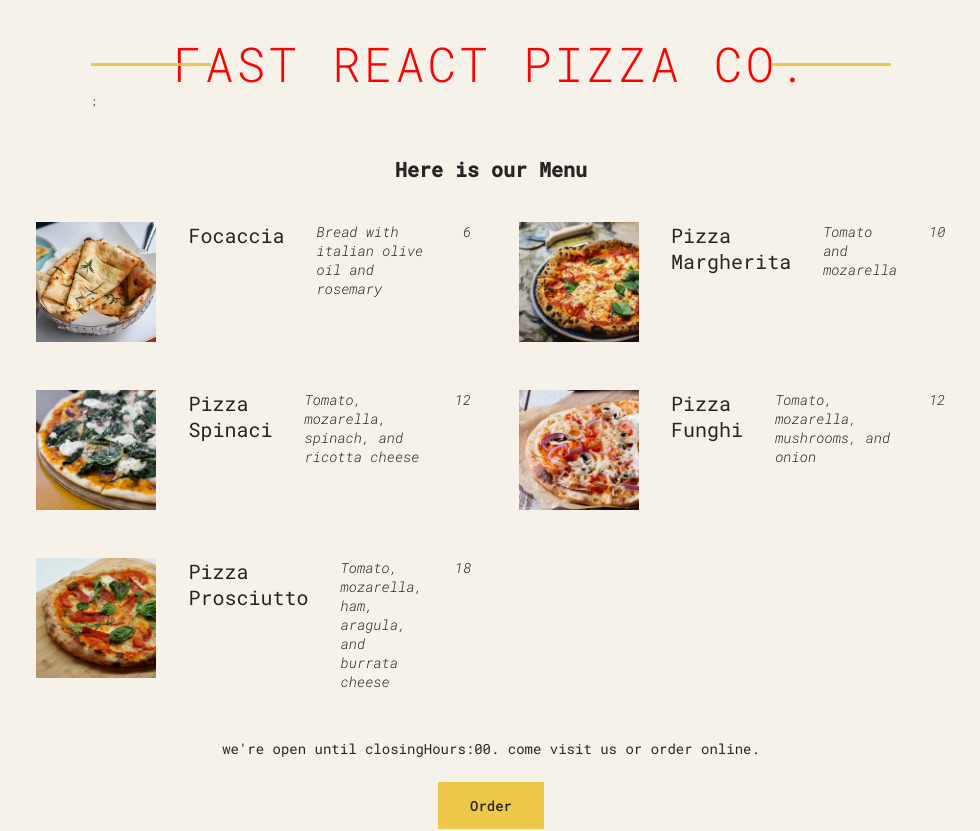
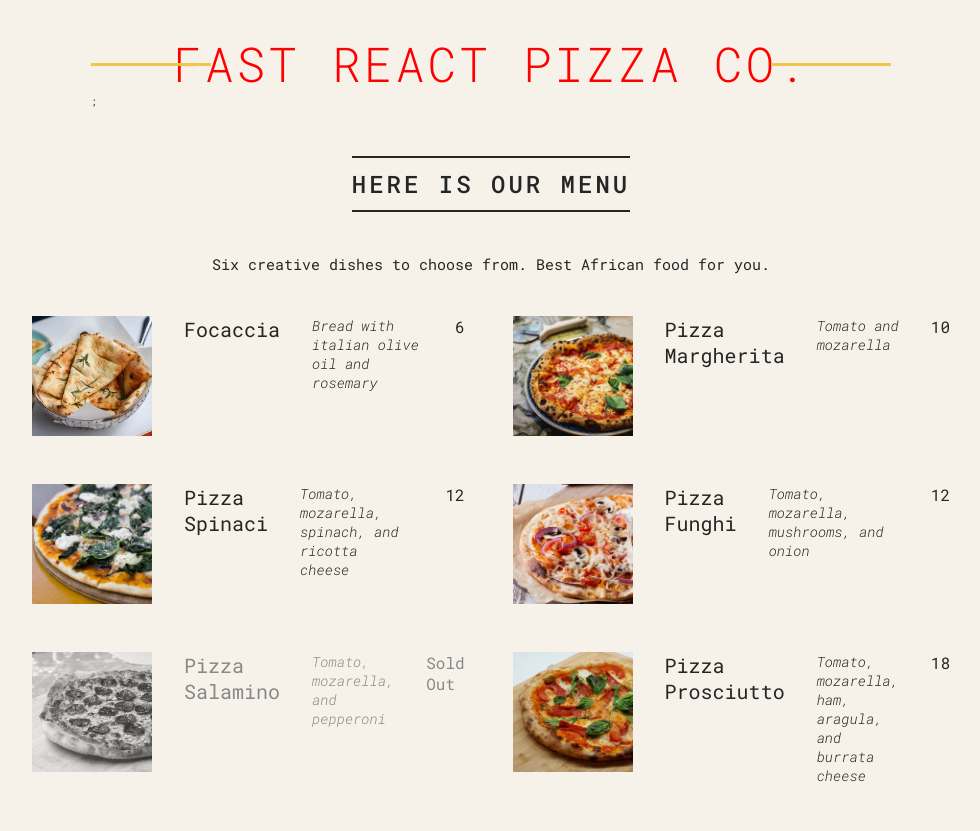
Before and after one commit to Bryanmankind/pizza-menu, a React (Create React App) app: page / in a window 1280 px wide. Shown: the top 831 px of the page, without its empty margins (149-1129 px from the left). Built offline with nearby package versions, Linux system fonts and the light colour scheme.

Commit message:
pizza-app

```diff
--- a/public/index.html
+++ b/public/index.html
@@ -24,7 +24,7 @@
       work correctly both with client-side routing and a non-root public URL.
       Learn how to configure a non-root public URL by running `npm run build`.
     -->
-    <title>React App</title>
+    <title>Fast React Pizza Co.</title>
   </head>
   <body>
     <noscript>You need to enable JavaScript to run this app.</noscript>
--- a/src/index.js
+++ b/src/index.js
@@ -74,26 +74,32 @@ function Menu() {
 
   return (
     <main className="menu">
-      <h1>Here is our Menu</h1>
+      <h2>Here is our Menu</h2>
+
       {numPizzas > 0 ? (
+        <>
+        <p>
+        Six creative dishes to choose from. Best African food for you.
+      </p>
       <ul className="pizzas">
       {pizzas.map((pizza) => (<Pizza pizaObject={pizza} key={pizza.name}/>))}
-      </ul>): (<p>we're still working on our menu. please come baack later.</p>)}
+      </ul>
+      </>): (<p>we're still working on our menu. please come baack later.</p>)}
 
     </main>
   );
 }
 
-function Pizza(props) {
+function Pizza({pizaObject}) {
 
-  if(props.pizaObject.soldOut) return null;
+  // if(pizaObject.soldOut) return null;
 
   return (
-    <li className="pizza">
-      <img src={props.pizaObject.photoName} alt={props.pizaObject.name} />
-      <h3>{props.pizaObject.name}</h3>
-      <p>{props.pizaObject.ingredients}</p>
-      <p>{props.pizaObject.price}</p>
+    <li className={`pizza ${pizaObject.soldOut ? "sold-out" : ""}`}>
+      <img src={pizaObject.photoName} alt={pizaObject.name} />
+      <h3>{pizaObject.name}</h3>
+      <p>{pizaObject.ingredients}</p>
+      <span>{pizaObject.soldOut ? "Sold Out" : pizaObject.price}</span>
     </li>
   );
 }
@@ -104,23 +110,22 @@ function Footer() {
   const openHours = 8;
   const closingHours = 21;
   const isOpen = hours >= openHours && hours <= closingHours;
-  console.log(isOpen);
 
 
   return (
     <footer className="footer">
       {isOpen ? (
-        <Order openHours="openHours" closingHours="closingHours" />
+        <Order  openHours={openHours} closingHours={closingHours} />
       ): (<p>we are closed, we will be back at {openHours}:00 </p>)}
     </footer>
   );
 }
 
-function Order(props) {
+function Order({openHours, closingHours}) {
   return (
     <div className="order">
           <p>
-            we're open until {props.closingHours}:00. come visit us or order online.
+            we're open from {openHours}:00 to {closingHours}:00. come visit us or order online.
           </p>
           <button className="btn">Order</button>
   </div>
```
